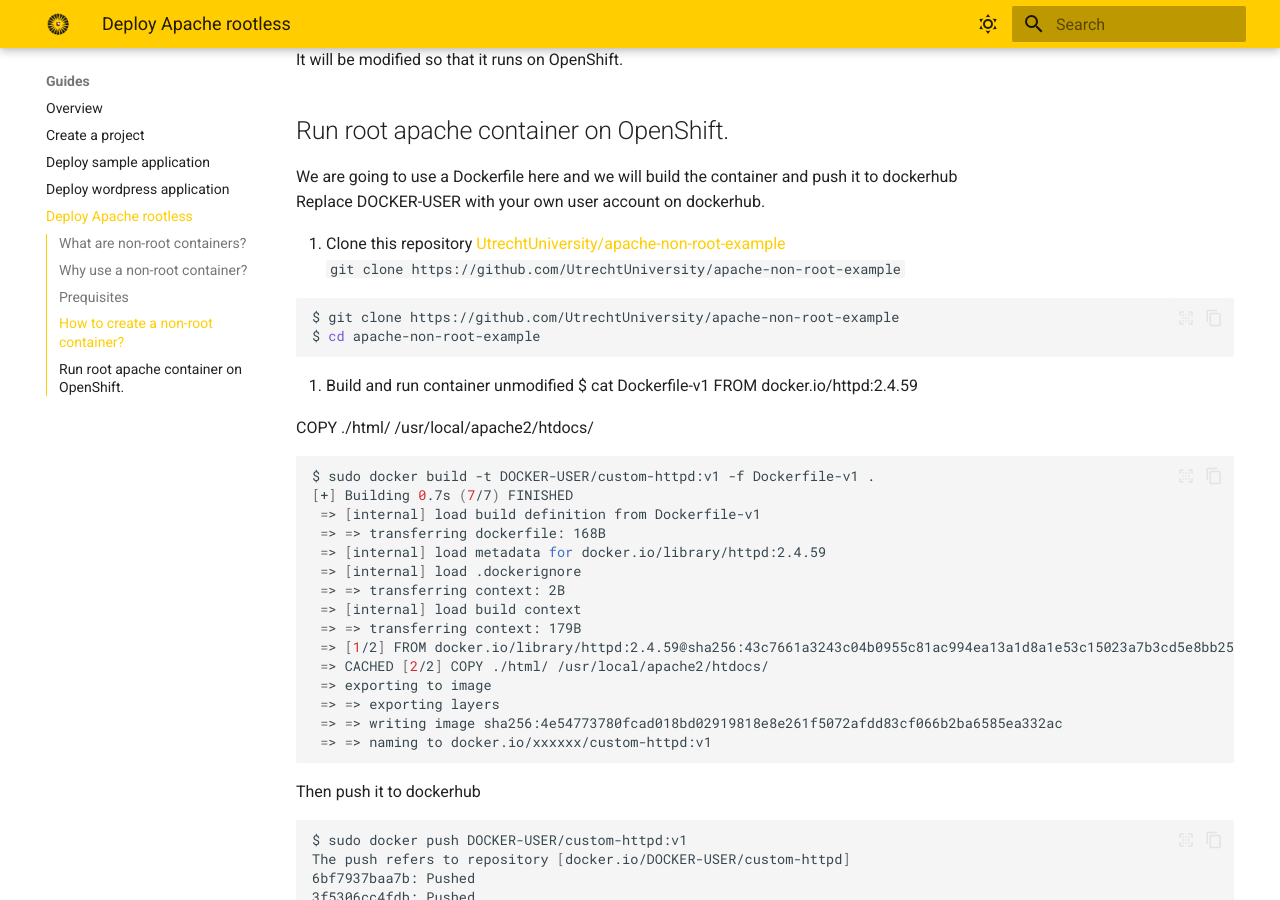
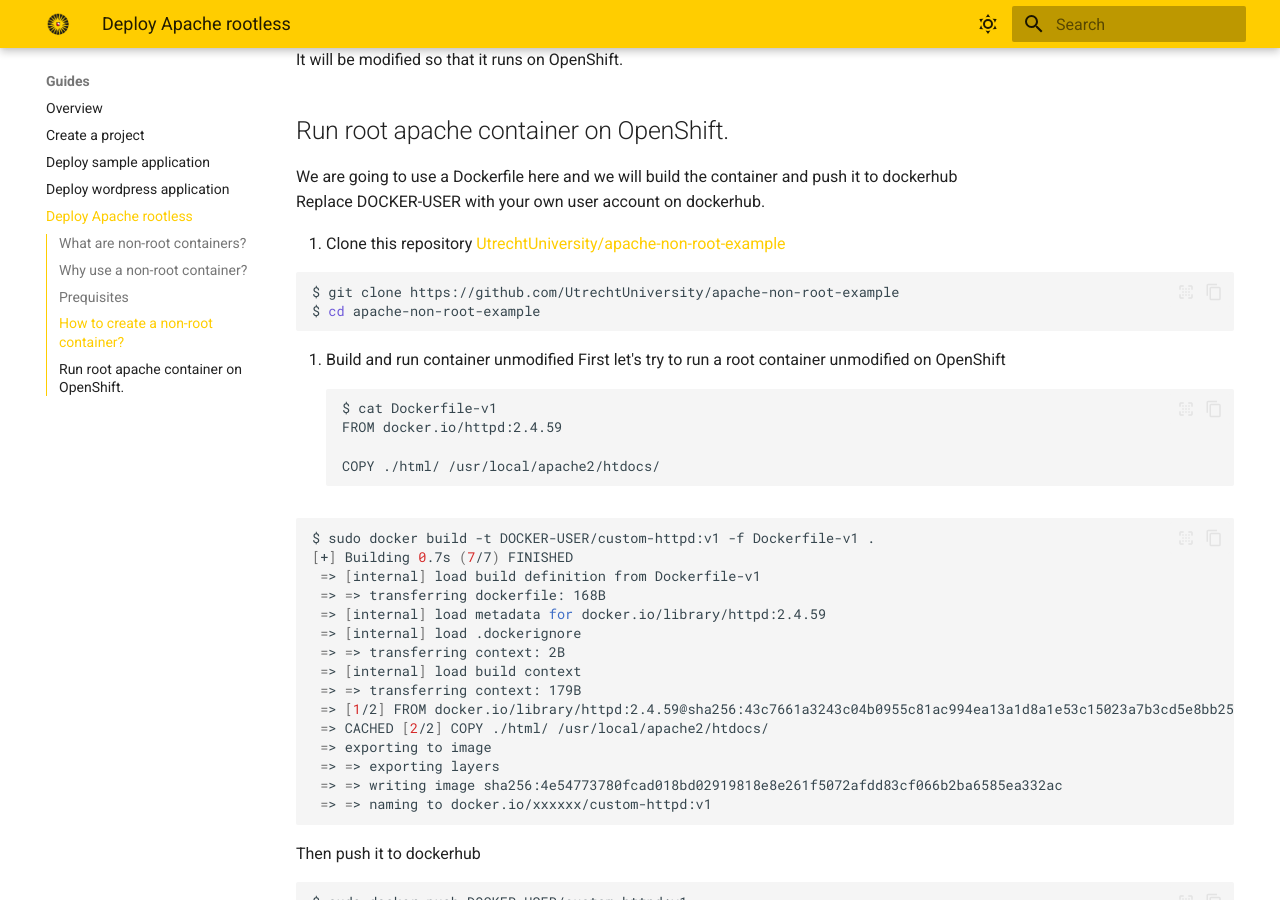
Before and after one commit to UtrechtUniversity/containerplatform-docs, an MkDocs documentation site: the page built from docs/content/guides/apache-nonroot.md, in a window 1280 px wide and 900 px high, scrolled down 927 px. Built offline with MkDocs 1.6.1 and Material for MkDocs 9.7.7, drawn with Linux system fonts in a browser that asks for light colours.

Commit message:
fix: change layout

````diff
--- a/docs/content/guides/apache-nonroot.md
+++ b/docs/content/guides/apache-nonroot.md
@@ -25,7 +25,6 @@
 
 1. Clone this repository
 [UtrechtUniversity/apache-non-root-example](https://github.com/UtrechtUniversity/apache-non-root-example)
-`git clone https://github.com/UtrechtUniversity/apache-non-root-example`
 
 ```bash
 $ git clone https://github.com/UtrechtUniversity/apache-non-root-example
@@ -33,10 +32,13 @@
 ```
 
 2. Build and run container unmodified
+First let's try to run a root container unmodified on OpenShift
+```bash
 $ cat Dockerfile-v1
 FROM docker.io/httpd:2.4.59
 
 COPY ./html/ /usr/local/apache2/htdocs/
+```
 
 ```bash
 $ sudo docker build -t DOCKER-USER/custom-httpd:v1 -f Dockerfile-v1 .
````
